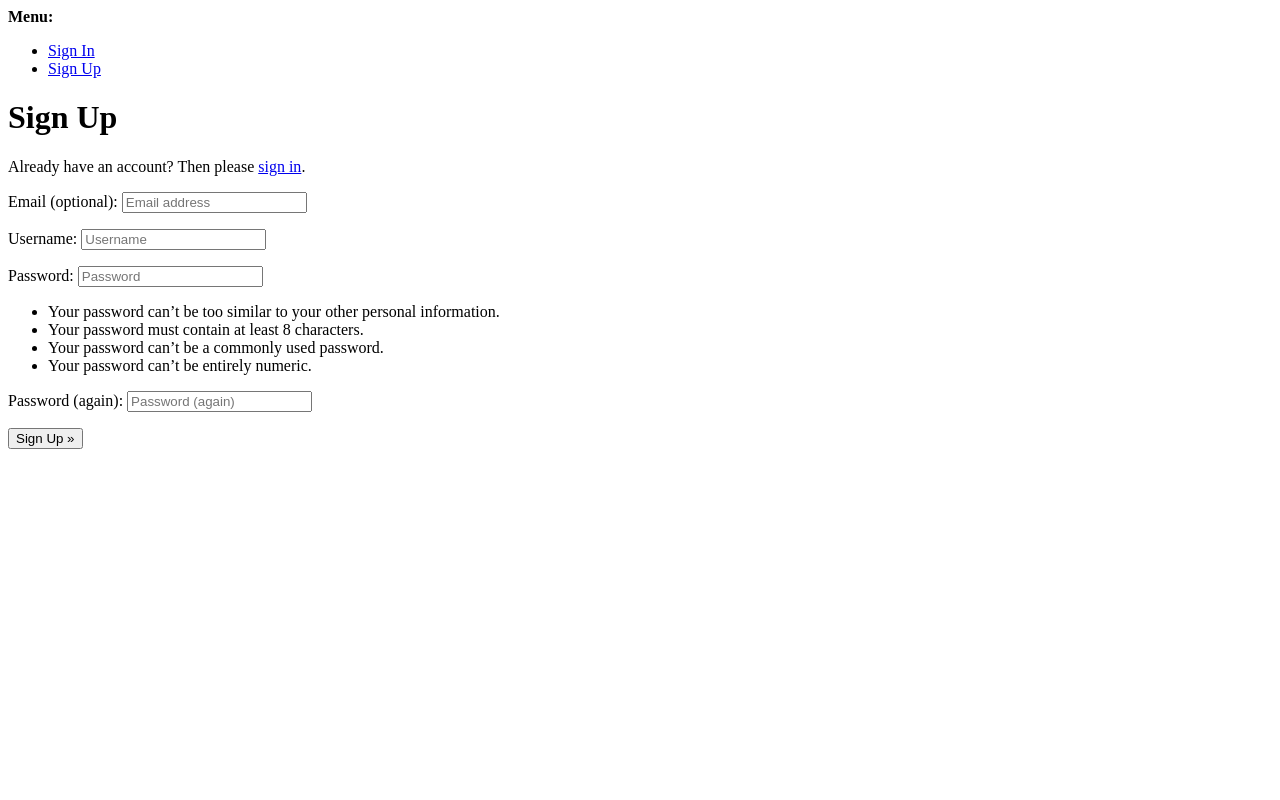
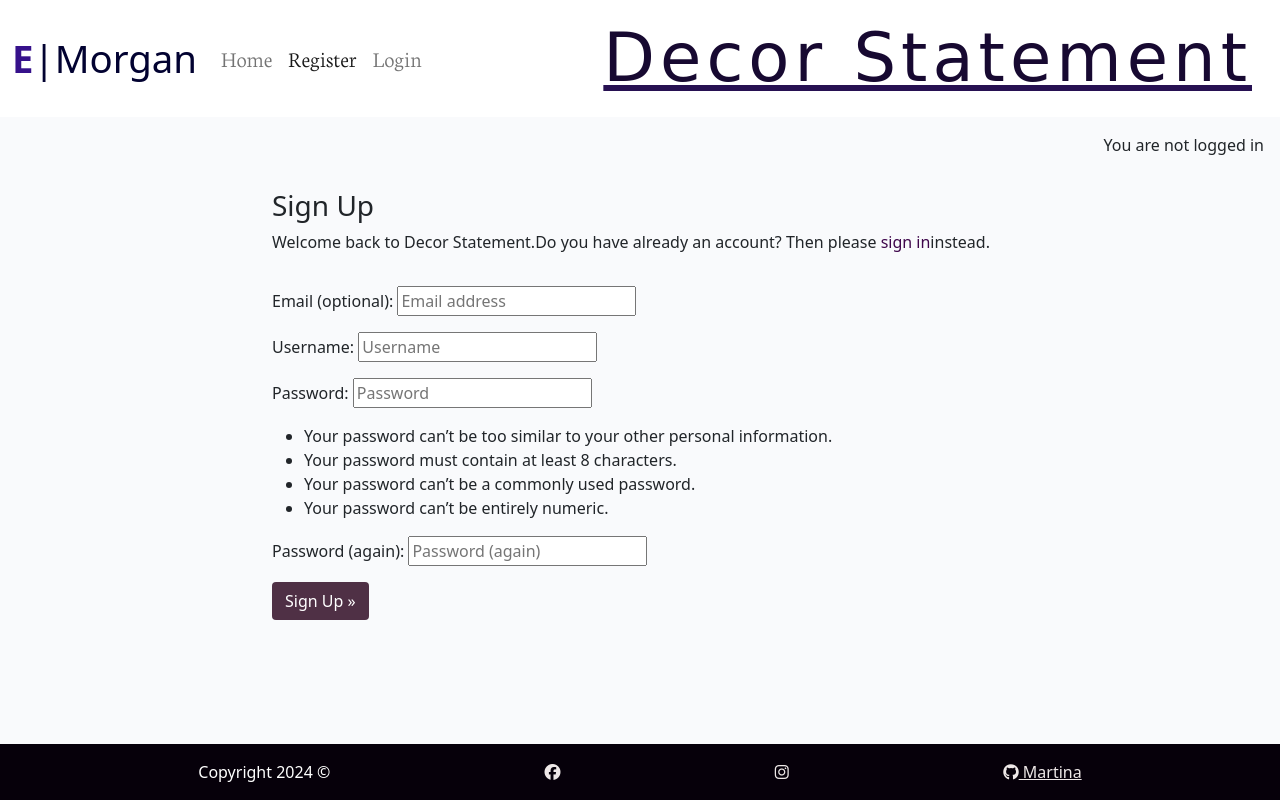
Before and after one commit to martinamicaela/final_project_blog_1, a Django app: page /accounts/signup/ in a window 1280 px wide. Run offline with Django 4.2, Linux system fonts and the light colour scheme; some libraries are stand-ins or nearby versions; some web fonts are replaced.

Commit message:
add bootstrap too singup.html

```diff
--- a/templates/account/signup.html
+++ b/templates/account/signup.html
@@ -1,21 +1,30 @@
-{% extends "account/base.html" %}
+{% extends "base.html" %}
 
 {% load i18n %}
 
 {% block head_title %}{% trans "Signup" %}{% endblock head_title %}
 
 {% block content %}
-<h1>{% trans "Sign Up" %}</h1>
+<div class="container">
+  <div class="row">
+    <div class="col-md-8 mt-3 offset-md-2">
 
-<p>{% blocktrans %}Already have an account? Then please <a href="{{ login_url }}">sign in</a>.{% endblocktrans %}</p>
+    <h3>{% trans "Sign Up" %}</h3>
 
+<p>{% blocktrans %}Welcome back to Decor Statement.Do you have already an account? Then please <a class="link" href="{{ login_url }}">sign in</a>instead.{% endblocktrans %}</p>
+    </div>
+  </div>
+<div class="row">
+  <div class="col-md-8 mt-3 offset-md-2">
 <form class="signup" id="signup_form" method="post" action="{% url 'account_signup' %}">
   {% csrf_token %}
   {{ form.as_p }}
   {% if redirect_field_value %}
   <input type="hidden" name="{{ redirect_field_name }}" value="{{ redirect_field_value }}" />
   {% endif %}
-  <button type="submit">{% trans "Sign Up" %} &raquo;</button>
+  <button class="btn btn-signup right" type="submit">{% trans "Sign Up" %} &raquo;</button>
 </form>
-
+    </div>
+   </div>
+</div>
 {% endblock content %}
```
